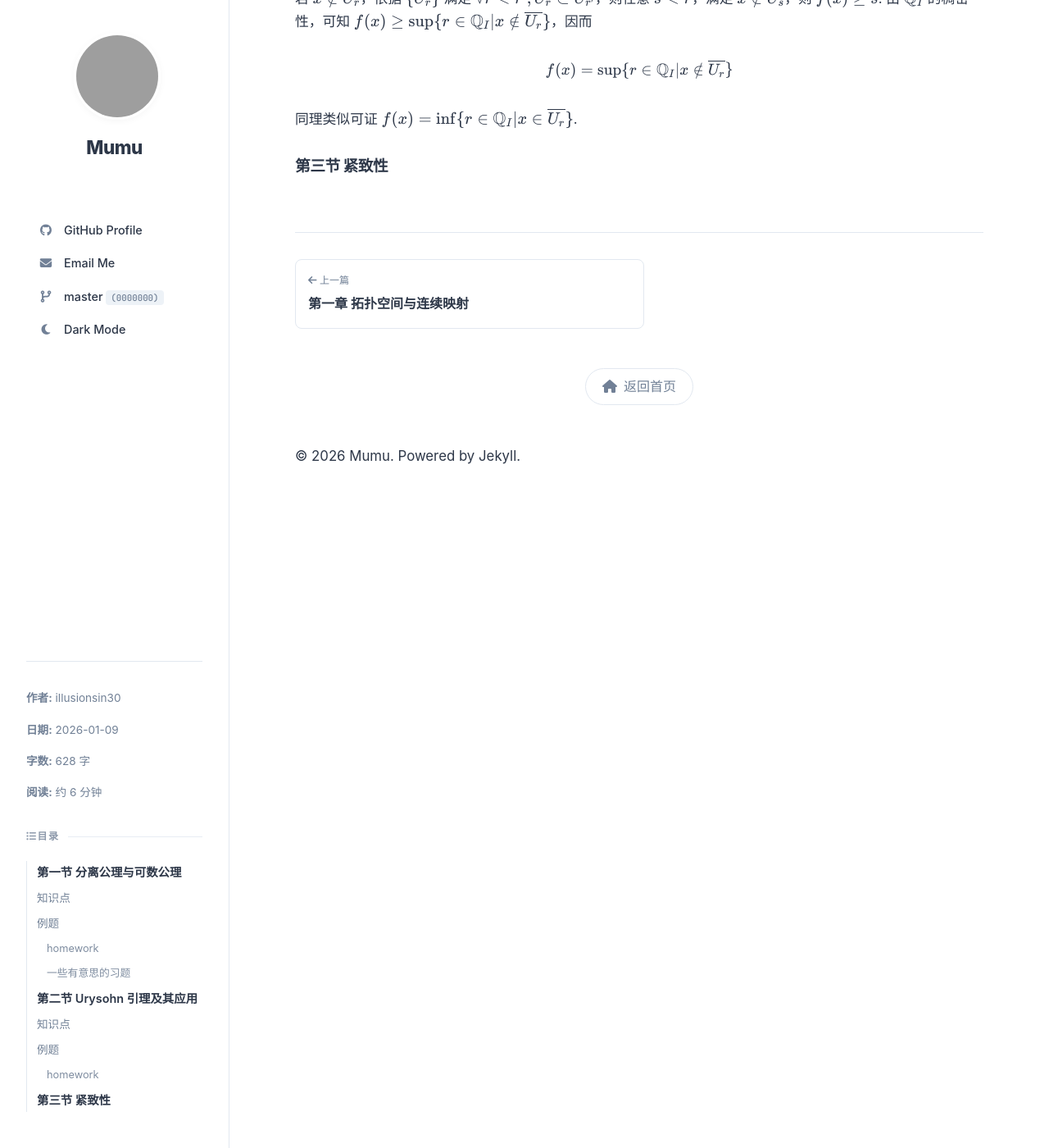
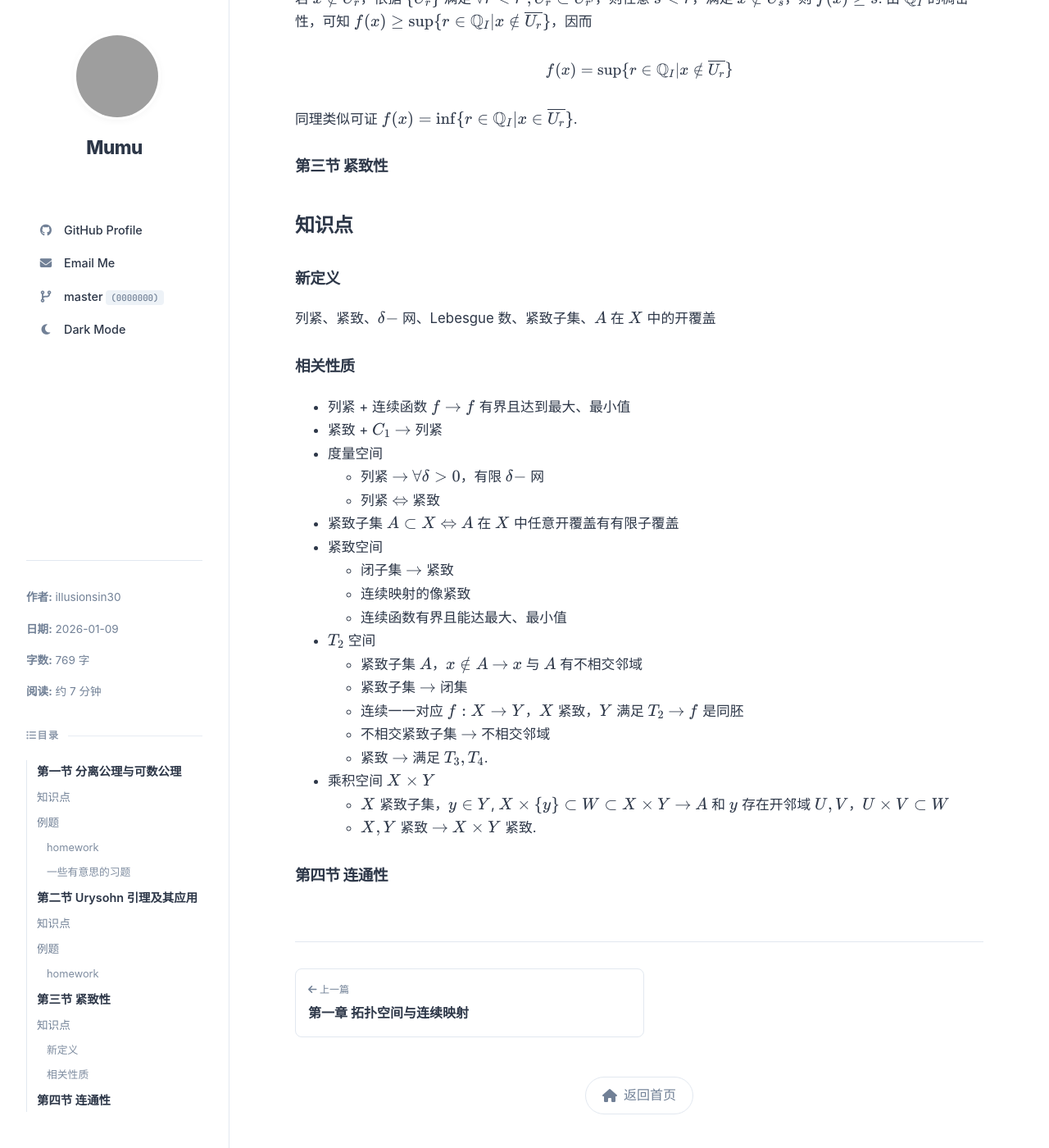
Before and after one commit to illusionsin30/illusionsin30.github.io, a Jekyll site: the page built from _posts/Topology/finals/2026-1-9-chap2.md, in a window 1280 px wide and 1400 px high, scrolled down 2812 px. Shown: the whole window at 82% size. Built offline with Jekyll 4.4.1, drawn with Linux system fonts in a browser that asks for light colours; grey boxes are pictures that could not be loaded.

```diff
--- a/Gemfile
+++ b/Gemfile
@@ -5,7 +5,6 @@ source "https://rubygems.org"
 # 使用 GitHub Pages 标准插件组
 gem "github-pages", group: :jekyll_plugins
 
-# 如果你在 Windows/Mac M1 本地运行报错，可能需要添加这个
 gem "erb"
 gem "webrick"
 gem 'jekyll-toc'
--- a/_posts/Topology/finals/2026-1-9-chap2.md
+++ b/_posts/Topology/finals/2026-1-9-chap2.md
@@ -89,3 +89,30 @@ $$
 同理类似可证 $f(x) = \inf \\{ r \in \mathbb{Q}\_I \| x \in \overline{U\_r} \\}$.
 
 # 第三节 紧致性
+## 知识点
+### 新定义
+列紧、紧致、$\delta -$ 网、Lebesgue 数、紧致子集、$A$ 在 $X$ 中的开覆盖
+
+### 相关性质
+
+- 列紧 + 连续函数 $f$ $\rightarrow$ $f$ 有界且达到最大、最小值
+- 紧致 + $C\_1$ $\rightarrow$ 列紧
+- 度量空间
+  - 列紧 $\to$ $\forall \delta > 0$，有限 $\delta -$ 网
+  - 列紧 $\Leftrightarrow$ 紧致
+- 紧致子集 $A \subset X$ $\Leftrightarrow$ $A$ 在 $X$ 中任意开覆盖有有限子覆盖
+- 紧致空间
+  - 闭子集 $\rightarrow$ 紧致
+  - 连续映射的像紧致
+  - 连续函数有界且能达最大、最小值
+- $T\_2$ 空间
+  - 紧致子集 $A$，$x \notin A$ $\rightarrow$ $x$ 与 $A$ 有不相交邻域
+  - 紧致子集 $\rightarrow$ 闭集
+  - 连续一一对应 $f: X \to Y$，$X$ 紧致，$Y$ 满足 $T\_2$ $\rightarrow$ $f$ 是同胚
+  - 不相交紧致子集 $\rightarrow$ 不相交邻域
+  - 紧致 $\rightarrow$ 满足 $T\_3, T\_4$.
+- 乘积空间 $X \times Y$
+  - $X$ 紧致子集，$y \in Y$, $X \times \\{ y \\} \subset W \subset X \times Y$ $\rightarrow$ $A$ 和 $y$ 存在开邻域 $U, V$，$U \times V \subset W$
+  - $X, Y$ 紧致 $\rightarrow$ $X \times Y$ 紧致.
+
+# 第四节 连通性
```
Also changed, not shown: _posts/ML/ProML/2026-3-2-Decision.md (added, +169 -0 lines), _posts/ML/ProML/index.md (added, +9 -0 lines), _posts/num_thm.md (added, +5 -0 lines), index.md (+2 -6 lines), 1 other file.
